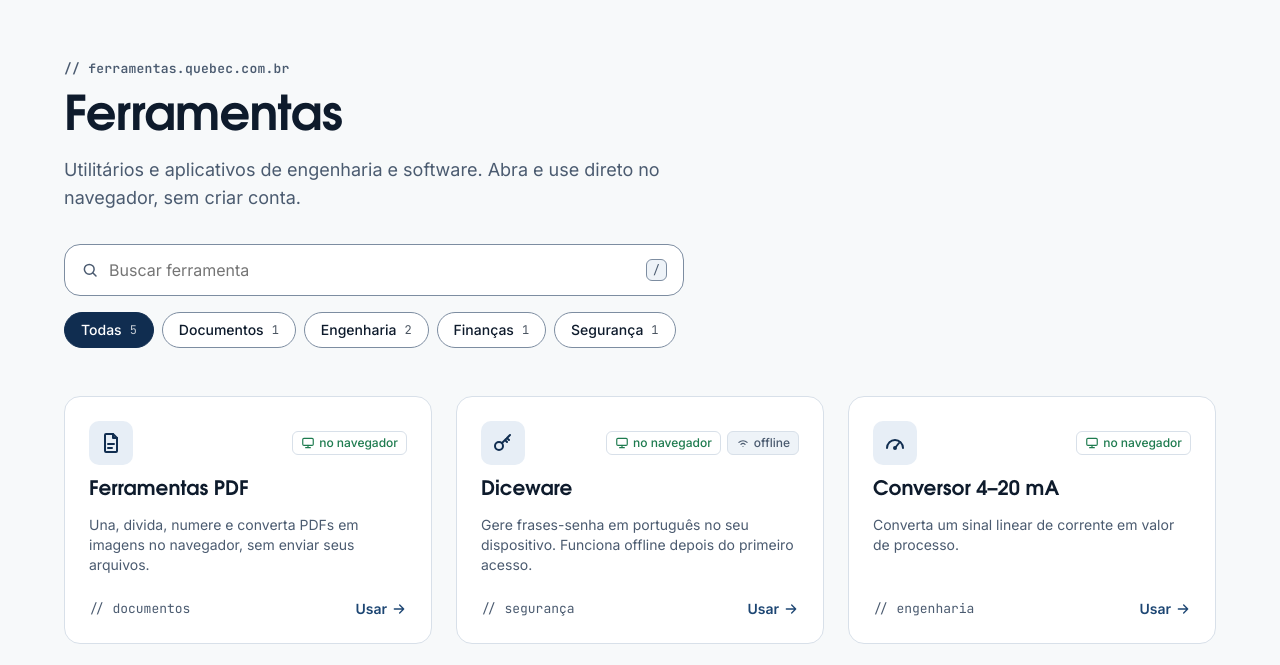
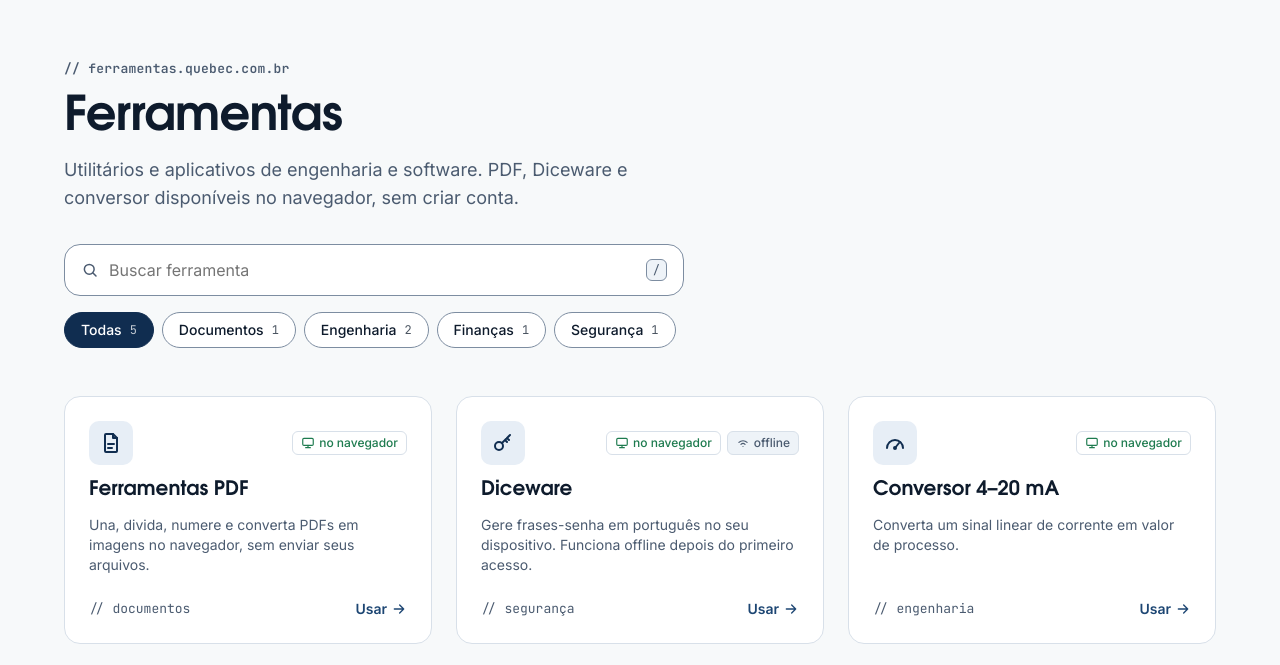
Before and after one commit to Borussia80/Borussia80.github.io, a plain HTML site: page index.html in a window 1280 px wide. Shown: the part 68-733 px from the top of the page. Drawn offline with Linux system fonts and the light colour scheme.

Commit message:
fix: scope account-free copy to browser tools

```diff
--- a/index.html
+++ b/index.html
@@ -60,7 +60,7 @@
     <section class="page-head"><div class="qb-container">
       <p class="qb-eyebrow">// ferramentas.quebec.com.br</p>
       <h1 class="display-lg">Ferramentas</h1>
-      <p class="lead body-lg">Utilitários e aplicativos de engenharia e software. Abra e use direto no navegador, sem criar conta.</p>
+      <p class="lead body-lg">Utilitários e aplicativos de engenharia e software. PDF, Diceware e conversor disponíveis no navegador, sem criar conta.</p>
       <div class="qb-input qb-input--search search"><svg viewBox="0 0 24 24" width="24" height="24" fill="none" stroke="currentColor" stroke-width="2" stroke-linecap="round" stroke-linejoin="round" aria-hidden="true"><circle cx="11" cy="11" r="6.5"/><path d="M16 16l4 4"/></svg><input type="search" placeholder="Buscar ferramenta" aria-label="Buscar ferramenta" data-qb-search autocomplete="off"><span class="qb-kbd" aria-hidden="true">/</span></div>
       <div class="qb-chips" role="group" aria-label="Filtrar por categoria"><button class="qb-chip" type="button" data-qb-filter="todas" aria-pressed="true">Todas <span class="qb-count" aria-hidden="true">5</span><span class="qb-visually-hidden">, 5 itens</span></button><button class="qb-chip" type="button" data-qb-filter="documentos" aria-pressed="false">Documentos <span class="qb-count" aria-hidden="true">1</span><span class="qb-visually-hidden">, 1 item</span></button><button class="qb-chip" type="button" data-qb-filter="engenharia" aria-pressed="false">Engenharia <span class="qb-count" aria-hidden="true">2</span><span class="qb-visually-hidden">, 2 itens</span></button><button class="qb-chip" type="button" data-qb-filter="financas" aria-pressed="false">Finanças <span class="qb-count" aria-hidden="true">1</span><span class="qb-visually-hidden">, 1 item</span></button><button class="qb-chip" type="button" data-qb-filter="seguranca" aria-pressed="false">Segurança <span class="qb-count" aria-hidden="true">1</span><span class="qb-visually-hidden">, 1 item</span></button></div>
       <p class="qb-visually-hidden" aria-live="polite" data-qb-status></p>
```
